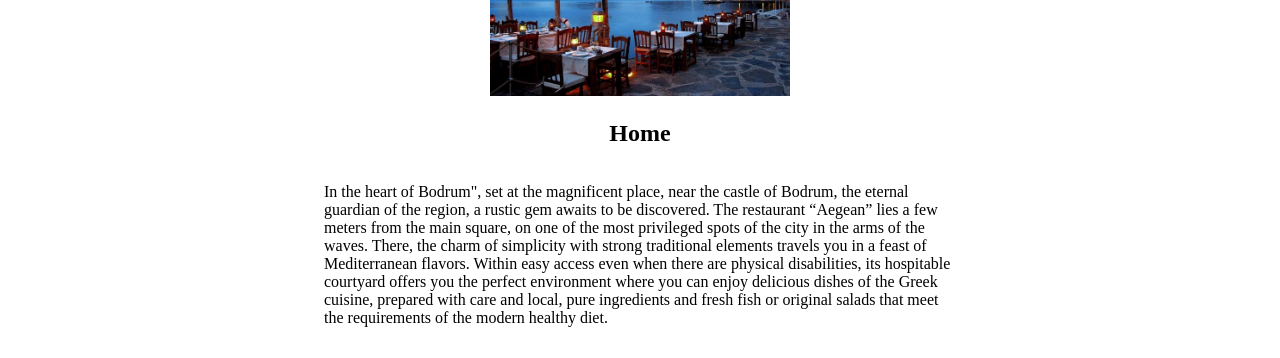
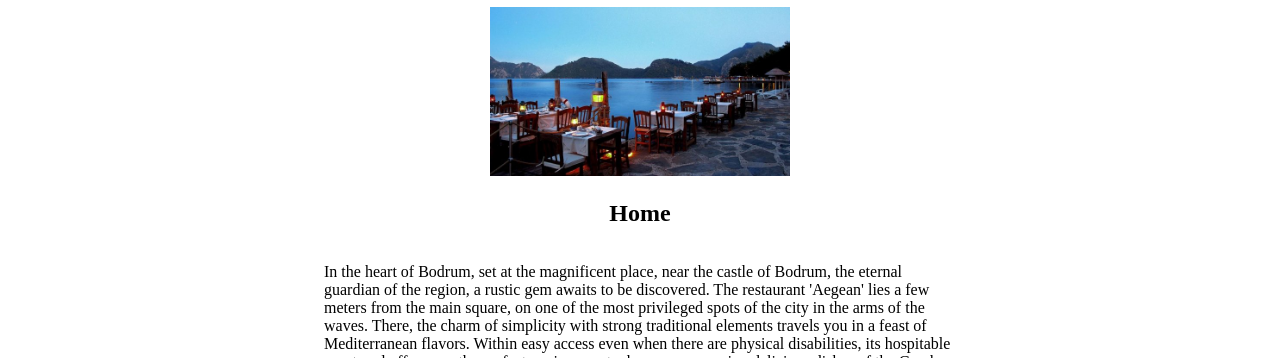
Before and after one commit to kodluyoruz-deneme/restaurant-page, a website built with webpack: page dist/index.html in a window 1280 px wide. Shown: the part 81-439 px from the top of the page. Built offline with nearby package versions, Linux system fonts and the light colour scheme.

Commit message:
Create main.js

```diff
--- a/src/index.js
+++ b/src/index.js
@@ -1,5 +1,6 @@
 import { header } from "./header";
+import { main } from "./main";
 
 const content = document.getElementById("content");
 content.appendChild(header);
-console.log(header);
+content.appendChild(main);
--- /dev/null
+++ b/src/main.js
@@ -0,0 +1,36 @@
+//Create main part html elements
+const main = document.createElement("main");
+const pageImage = document.createElement("div");
+const image = document.createElement("img");
+const mainContent = document.createElement("div");
+const h2Header = document.createElement("h2");
+const paragraph = document.createElement("p");
+
+//Set content of elements
+image.src = "../src/restaurant-image.jpeg";
+image.setAttribute("alt", "seaside restaurant image");
+h2Header.textContent = "Home";
+paragraph.textContent = `In the heart of Bodrum, set at the magnificent place, near the
+  castle of Bodrum, the eternal guardian of the region, a rustic gem
+  awaits to be discovered. The restaurant 'Aegean' lies a few meters
+  from the main square, on one of the most privileged spots of the
+  city in the arms of the waves. There, the charm of simplicity with
+  strong traditional elements travels you in a feast of Mediterranean
+  flavors. Within easy access even when there are physical
+  disabilities, its hospitable courtyard offers you the perfect
+  environment where you can enjoy delicious dishes of the Greek
+  cuisine, prepared with care and local, pure ingredients and fresh
+  fish or original salads that meet the requirements of the modern
+  healthy diet.`;
+
+//Set ID's of elements
+mainContent.setAttribute("id", "main-content");
+pageImage.setAttribute("id", "page-image");
+
+pageImage.appendChild(image);
+mainContent.appendChild(h2Header);
+mainContent.appendChild(paragraph);
+main.appendChild(pageImage);
+main.appendChild(mainContent);
+
+export { main };
--- a/webpack.config.js
+++ b/webpack.config.js
@@ -1,6 +1,8 @@
 const path = require("path");
 
 module.exports = {
+  mode: "development",
+  devtool: "inline-source-map",
   entry: "./src/index.js",
   output: {
     filename: "main.js",
```
Also changed, not shown: dist/index.html, dist/main.js.
